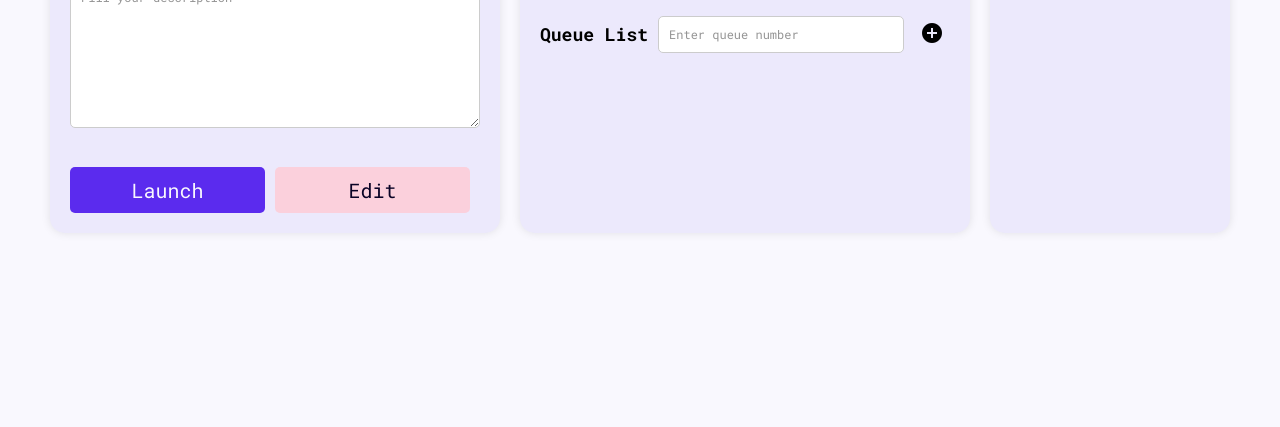
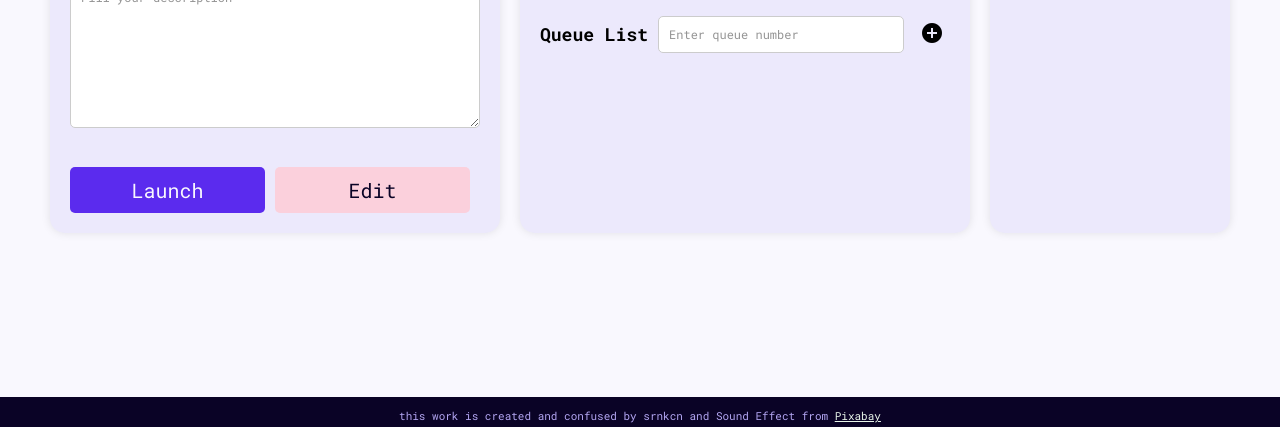
Before and after one commit to srnkcn/letmequeue, a plain HTML site: page index.html in a window 1280 px wide. Shown: the part 373-800 px from the top of the page. Drawn offline with Linux system fonts and the light colour scheme.

Commit message:
Add files via upload

```diff
--- a/index.html
+++ b/index.html
@@ -97,4 +97,9 @@
  <script src="scripts.js"></script>
 
 </body>
+<footer>
+    <div class="credit">
+        <p>this work is created and confused by srnkcn and Sound Effect from <a href="https://pixabay.com/?utm_source=link-attribution&utm_medium=referral&utm_campaign=music&utm_content=67618">Pixabay</a></p>
+    </div>
+</footer>
 </html>
--- a/screen.js
+++ b/screen.js
@@ -27,7 +27,7 @@ document.addEventListener('DOMContentLoaded', function() {
 
     // Initialize sound notification
     function playSound() {
-        const audio = new Audio('C:/Users/sirin/queue management/ding-36029.mp3'); // Update the path to your sound file
+        const audio = new Audio('ding-36029.mp3'); // Update the path to your sound file
         audio.play().catch(error => console.error('Audio play failed:', error));
     }
 
--- a/scripts.js
+++ b/scripts.js
@@ -169,7 +169,7 @@ function updateScreenQueue() {
 
 
 function playSound() {
-    const audio = new Audio('C:/Users/sirin/queue management/ding-36029.mp3');
+    const audio = new Audio('ding-36029.mp3');
     console.log('Sound should play now');// Update the path to your sound file
     audio.play();
 }
--- a/styles.css
+++ b/styles.css
@@ -1,3 +1,5 @@
+
+@import url('https://fonts.googleapis.com/css2?family=Roboto+Mono:ital,wght@0,100..700;1,100..700&display=swap');
 
 .roboto-mono-<uniquifier> {
   font-family: "Roboto Mono", monospace;
@@ -608,3 +610,27 @@ input:checked + .slider:before {
     width: 150px;
     text-align:center;
 }
+
+footer {
+    font-family: "Roboto Mono";
+    color:#b3a6f2;
+    background: #0a0326;
+    height: 30px;
+    font-size: 11px;
+    position: fixed;
+    text-align: center;
+    left: 0;
+    bottom: 0;
+    width: 100%;
+    vertical-align: middle;
+}
+
+a {
+    font-family: "Roboto Mono";
+    color: #e8f5e9;
+    transition:  300ms ease;
+    &:hover {
+        text-decoration: solid 2px;
+
+    }
+}
```
Also changed, not shown: screen.html (+5 -0 lines).
